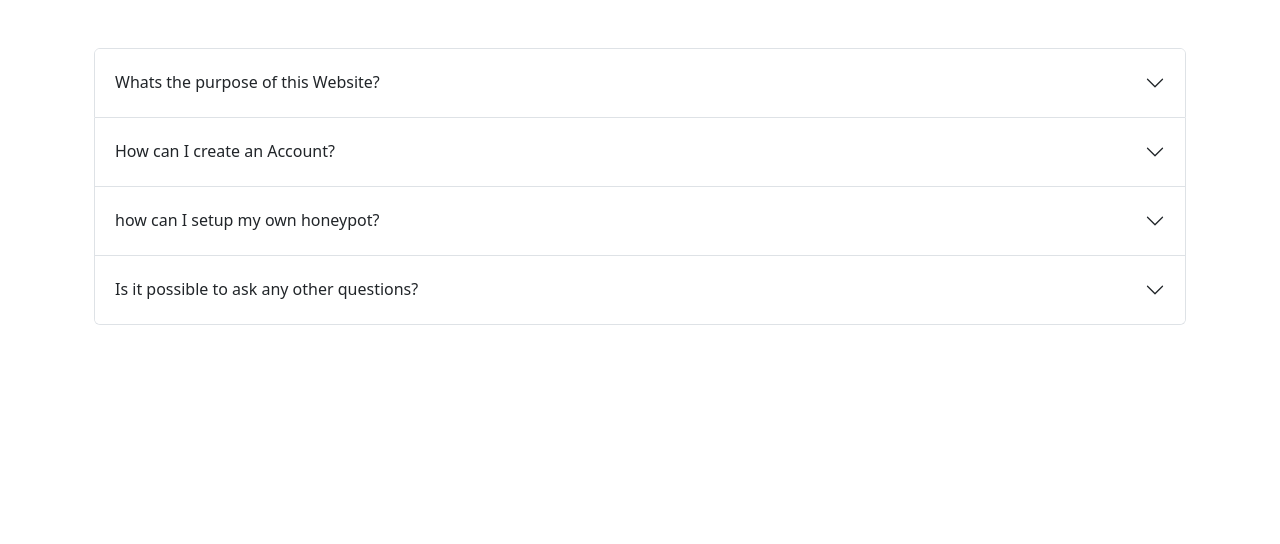
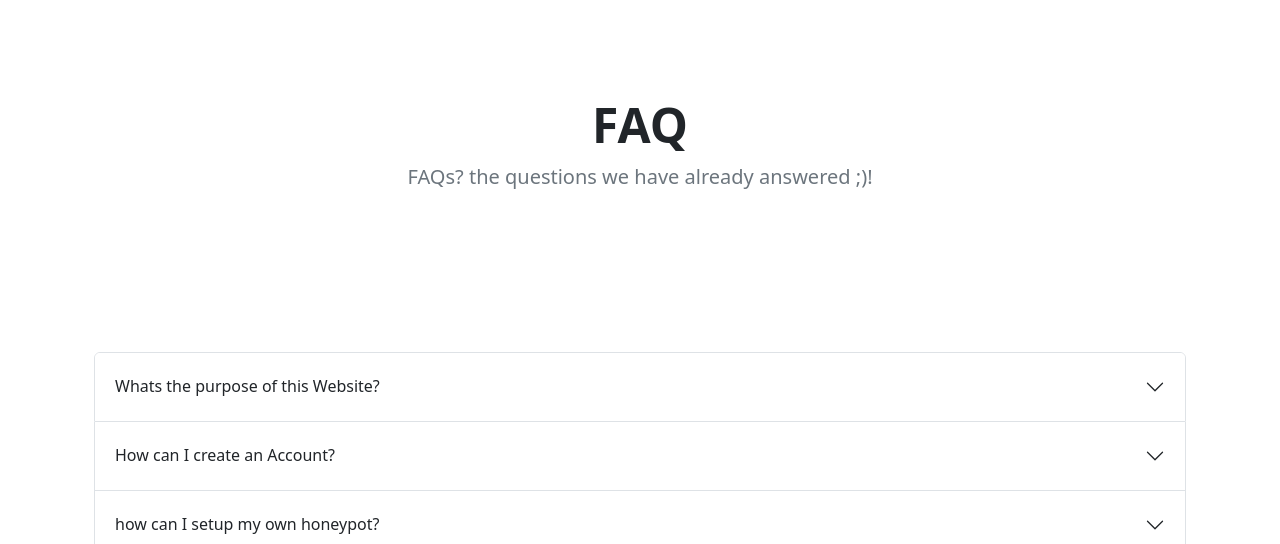
Before and after one commit to rtafurthgarcia/rihaka, a PHP site: template app/Views/FAQs.php in a window 1280 px wide. Shown: the top 544 px of the page. Run offline with PHP 8.4, Linux system fonts and the light colour scheme; the template is opened without the code that fills it, so the values that code supplies are empty; some libraries are stand-ins or nearby versions.

Commit message:
design customizations

```diff
--- a/app/Views/Categories.php
+++ b/app/Views/Categories.php
@@ -1,7 +1,7 @@
 <section class="py-5 text-center container">
     <div class="row py-lg-5">
       <div class="col-lg-6 col-md-8 mx-auto">
-        <h1 class="fw-light">Categories</h1>
+        <h1 class="display-5 fw-bold">Categories</h1>
         <p class="lead text-muted">Here you can search your favorite category and watch videos. Have fun browsing!</p>
 
       </div>
--- a/app/Views/FAQs.php
+++ b/app/Views/FAQs.php
@@ -1,3 +1,13 @@
+<section class="py-5 text-center container">
+    <div class="row py-lg-5">
+      <div class="col-lg-6 col-md-8 mx-auto">
+        <h1 class="display-5 fw-bold">FAQ</h1>
+        <p class="lead text-muted">FAQs? the questions we have already answered ;)!</p>
+
+      </div>
+    </div>
+  </section>
+
 <div class="container px-4 py-4 py-md-5">
 <div class="accordion" id="accordionPanelsStayOpenExample">
   <div class="accordion-item">
--- a/app/Views/Setup.php
+++ b/app/Views/Setup.php
@@ -1,3 +1,6 @@
+
+
+
 <div class="container px-4 py-4 py-md-5">
     <div class="p-5 mb-4 bg-light rounded-3">
 
```
Also changed, not shown: app/Views/Contact.php (+10 -0 lines), app/Views/Explore.php (+12 -0 lines).
